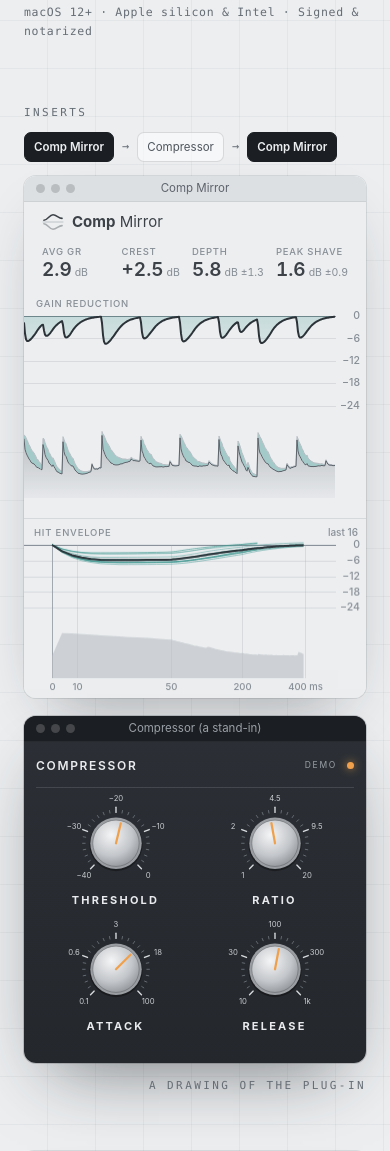
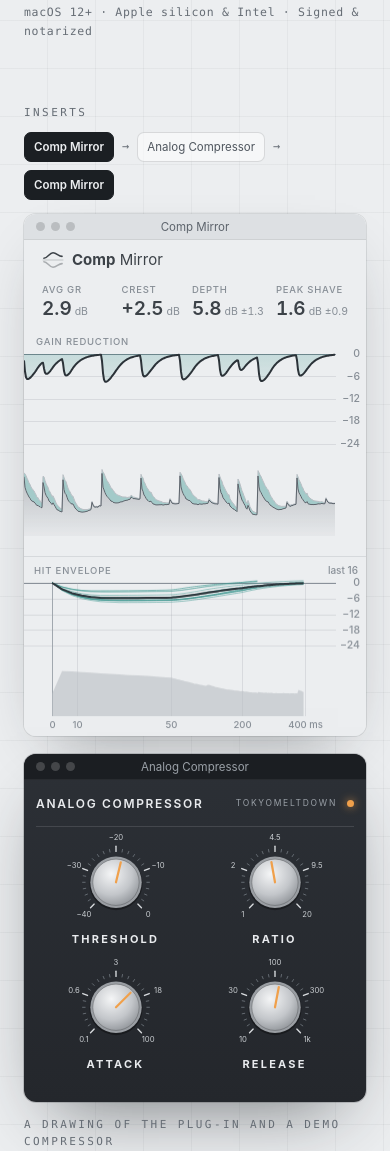
Before and after one commit to tokyomeltdown/comp-mirror, a plain HTML site: page docs/index.html in a window 390 px wide. Shown: the part 459-1610 px from the top of the page. Drawn offline with Linux system fonts and the light colour scheme.

Commit message:
Landing page: the demo compressor named as EQ Mirror's demo EQ is, and the narrowest phones

```diff
--- a/docs/index.html
+++ b/docs/index.html
@@ -167,9 +167,9 @@ footer a:hover{color:var(--ink)}
   .ph{grid-template-columns:1fr 1fr;gap:10px 12px}
   .ph .logo{grid-column:1/-1}
   .ph .group{gap:12px;justify-content:space-between}
-  .fig{text-align:left;min-width:0}
-  .fig .tip{left:0;right:auto;width:220px}
-  .ph .group.second .fig .tip{left:auto;right:0}
+  .ph{position:relative}
+  .fig{position:static;text-align:left;min-width:0}
+  .fig .tip{left:12px;right:12px;top:calc(100% + 2px);width:auto}
   .plots{grid-template-columns:1fr}
   #cv{--ar:1.5/1}
   #hv{--ar:1.9/1;border-left:0;border-top:1px solid rgba(60,66,72,.12)}
@@ -185,6 +185,13 @@ footer a:hover{color:var(--ink)}
   .knob svg{width:96px;height:90px}
   .brand span{display:none}
   .top .inner{padding:10px 16px}
+}
+/* The narrowest phones: the two pairs of figures, one over the other. */
+@media(max-width:380px){
+  .ph{grid-template-columns:1fr;padding:8px 12px}
+  .ph .group{justify-content:flex-start;gap:28px}
+  .ph .group .fig{flex:1 1 0}
+  .wrap{padding:0 16px}
 }
 @media(prefers-reduced-motion:reduce){*{transition:none!important;animation:none!important}}
 </style>
@@ -229,7 +236,7 @@ footer a:hover{color:var(--ink)}
   <div class="demo">
     <div class="inserts">
       <span class="k"><span class="en">Inserts</span><span class="ja">インサート</span></span>
-      <span class="slots"><span class="slot me">Comp Mirror</span><span class="arr">→</span><span class="slot"><span class="en">Compressor</span><span class="ja">コンプ</span></span><span class="arr">→</span><span class="slot me">Comp Mirror</span></span>
+      <span class="slots"><span class="slot me">Comp Mirror</span><span class="arr">→</span><span class="slot">Analog Compressor</span><span class="arr">→</span><span class="slot me">Comp Mirror</span></span>
       <span class="say2"><span class="en">One before your compressor, one after</span><span class="ja">コンプの前後に 1 つずつ</span></span>
     </div>
     <div class="win">
@@ -255,9 +262,9 @@ footer a:hover{color:var(--ink)}
     </div>
     <div class="gap"></div>
     <div class="win cowin">
-      <div class="tbar dark"><i></i><i></i><i></i><span><span class="en">Compressor (a stand-in)</span><span class="ja">コンプ（デモ用）</span></span></div>
+      <div class="tbar dark"><i></i><i></i><i></i><span>Analog Compressor</span></div>
       <div class="cobody">
-        <div class="cohead"><span class="t">COMPRESSOR</span><span class="v">DEMO<i></i></span></div>
+        <div class="cohead"><span class="t">ANALOG COMPRESSOR</span><span class="v">TOKYOMELTDOWN<i></i></span></div>
         <div class="knobs">
           <div class="knob" data-p="thr"></div>
           <div class="knob" data-p="ratio"></div>
@@ -266,7 +273,7 @@ footer a:hover{color:var(--ink)}
         </div>
       </div>
     </div>
-    <div class="say"><span class="k"><span class="en">A drawing of the plug-in</span><span class="ja">プラグインの画面を描いたものです</span></span></div>
+    <div class="say"><span class="k"><span class="en">A drawing of the plug-in and a demo compressor</span><span class="ja">プラグインとデモ用のコンプを描いたものです</span></span></div>
   </div>
 
   <figure class="shot">
```
